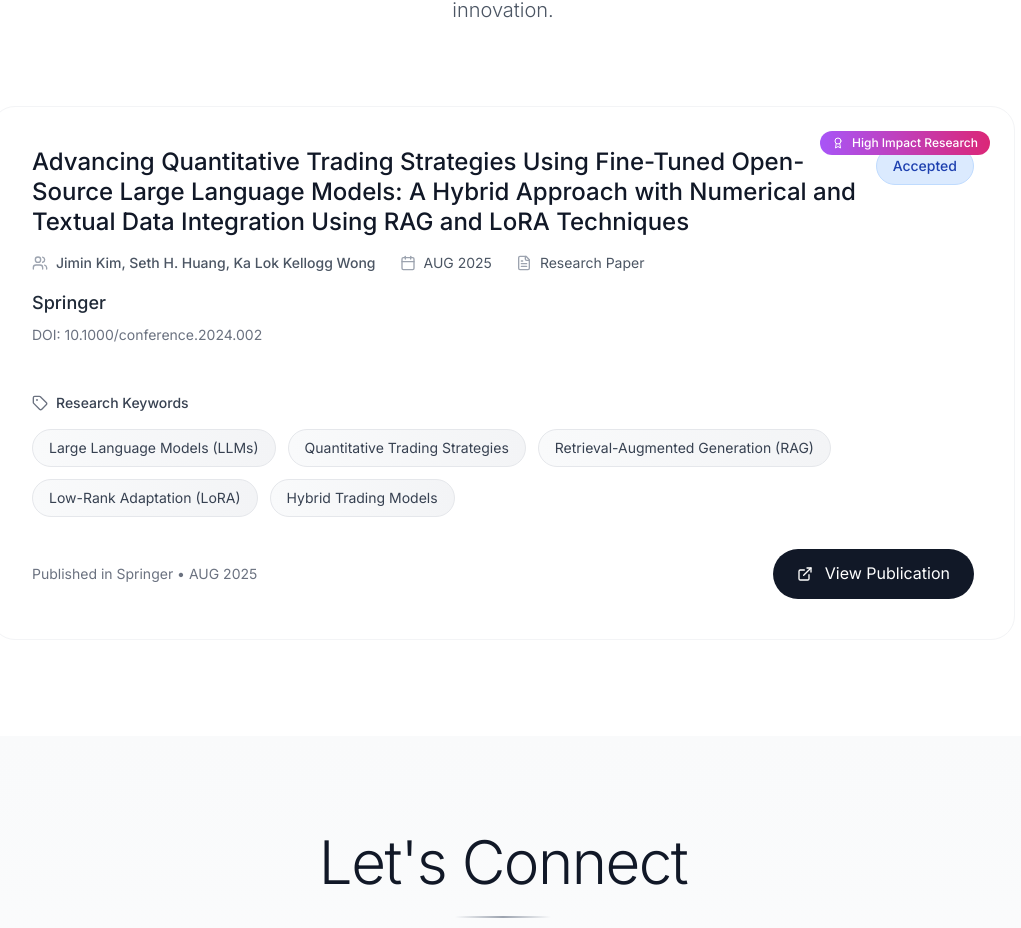
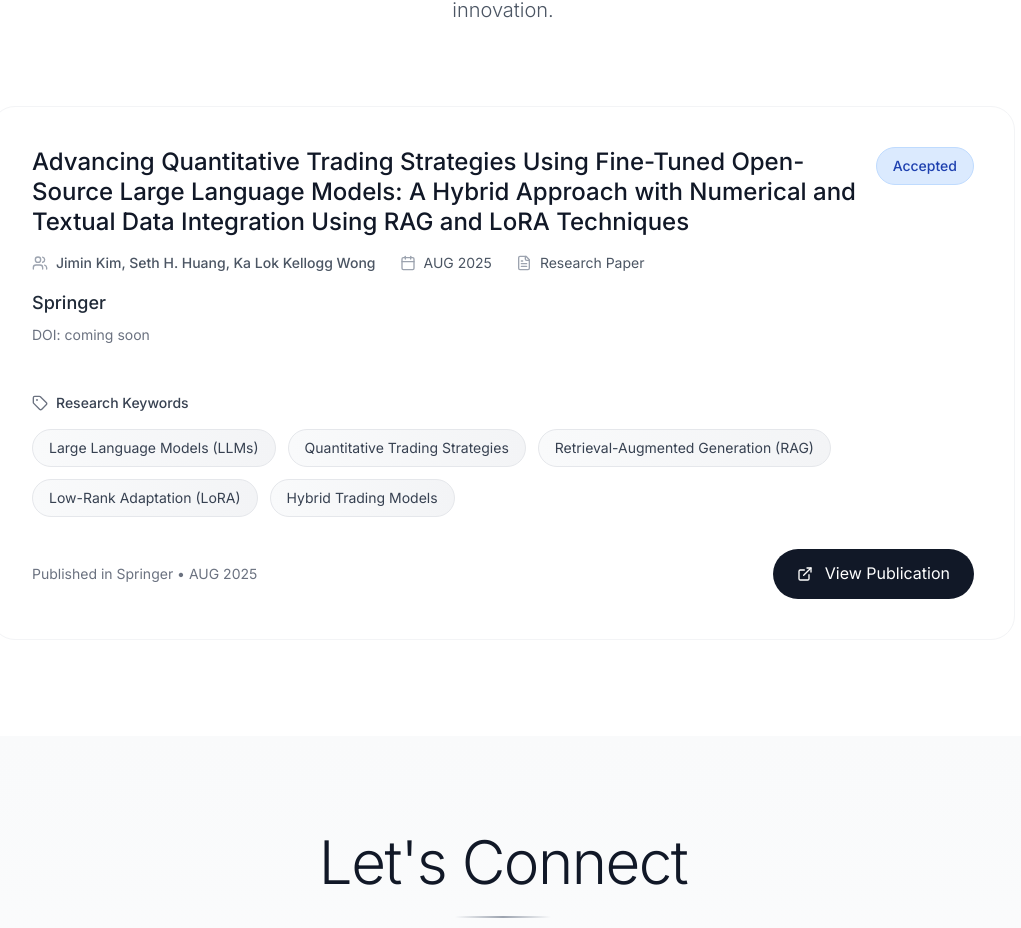
Before and after one commit to jiminkim214/portfolio-website, a React (Vite) app: page / in a window 1280 px wide. Shown: the part 2076-3004 px from the top of the page, without its empty margins (137-1158 px from the left). Built offline with nearby package versions, Linux system fonts and the light colour scheme.

Commit message:
added link to the publication

```diff
--- a/src/components/Publication.tsx
+++ b/src/components/Publication.tsx
@@ -19,10 +19,9 @@
         'Low-Rank Adaptation (LoRA)',
         'Hybrid Trading Models'
       ],
-      link: 'https://example.com/publication2',
+      link: 'https://drive.google.com/file/d/1t_mYjEKDZzaSe6UPUvLb4GQfMVgXASjr/view?usp=sharing',
       status: 'Accepted',
-      doi: '10.1000/conference.2024.002',
-      impact: 'High Impact Research'
+      doi: 'coming soon'
     }
   ];
 
@@ -80,14 +79,6 @@
               }`}
               style={{ transitionDelay: `${index * 200}ms` }}
             >
-              {/* Impact badge */}
-              <div className="absolute top-6 right-6">
-                <div className="flex items-center gap-2 px-3 py-1 bg-gradient-to-r from-purple-500 to-pink-600 text-white text-xs font-medium rounded-full">
-                  <Award size={12} />
-                  <span>{publication.impact}</span>
-                </div>
-              </div>
-
               <div className="flex flex-col gap-6">
                 <div className="flex-1">
                   <div className="flex items-start justify-between mb-6">
```
